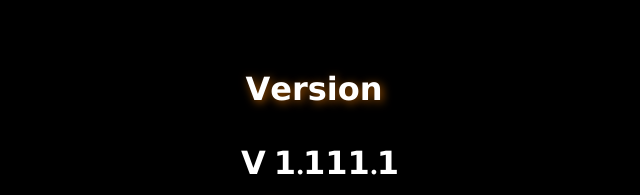
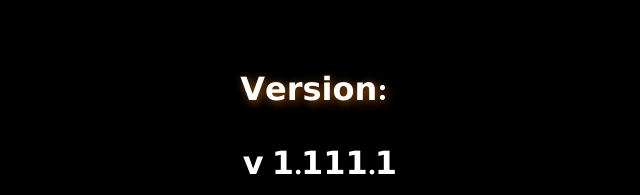
Before and after one commit to johnwick11111/Jardani-Bot, a plain HTML site: page about.html in a window 1280 px wide. Shown: the part 212-407 px from the top of the page, 320-960 px from the left. Drawn offline with Linux system fonts and the light colour scheme; a web font is replaced by a local one.

Commit message:
Updated about.html

```diff
--- a/about.html
+++ b/about.html
@@ -22,10 +22,10 @@
 			</ul>
 		</nav>
 		<div class="center">
-			<h1>𝗩𝗲𝗿𝘀𝗶𝗼𝗻</h1><br><br>
+			<h1>𝗩𝗲𝗿𝘀𝗶𝗼𝗻:</h1><br><br>
 
 			<div class="htag">
-				<h2>𝗩 𝟭.𝟭𝟭𝟭.𝟭</h2><br><br><br>
+				<h2>𝘃 𝟭.𝟭𝟭𝟭.𝟭</h2><br><br><br>
 				<h3>𝑀𝒶𝒹𝑒 𝒲𝒾𝓉𝒽 𝐿𝑜𝓋𝑒</h3><br>
 				<h3>𝒷𝓎</h3><br>
 				<a href="https://discord.gg/dnzZ9EcfEM" target="_blank" rel="noopener noreferrer"><h3 class="name">𝕁𝕆ℍℕ 𝕎𝕀ℂ𝕂</h3></a>
```
